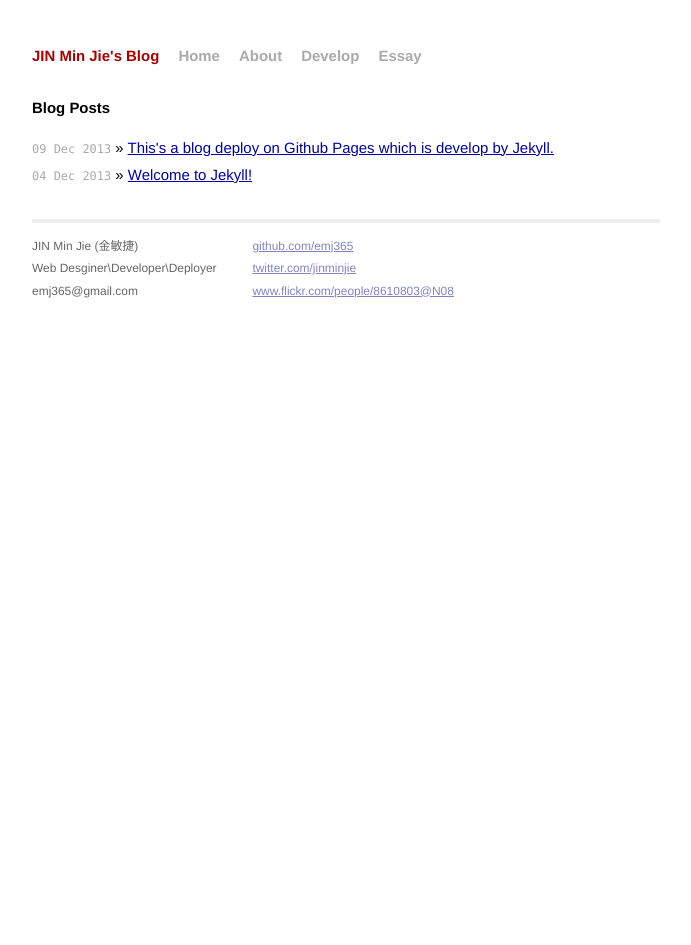
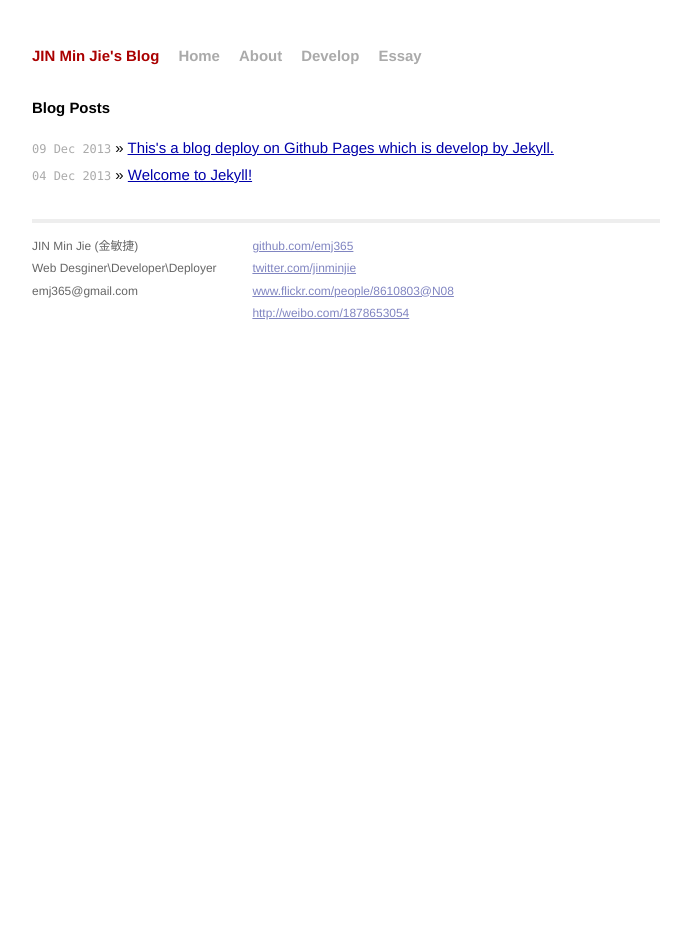
Before and after one commit to emj365/my-blog, a Jekyll site: the page built from index.html, in a window 1280 px wide. Shown: the whole page, without its empty margins (294-985 px from the left). Built offline with Jekyll 4.4.1, drawn with Linux system fonts in a browser that asks for light colours; Markdown is read by kramdown in place of the engine named in the settings.

Commit message:
add weibo

```diff
--- a/_layouts/default.html
+++ b/_layouts/default.html
@@ -39,6 +39,7 @@
                 <a href="https://github.com/emj365">github.com/emj365</a><br />
                 <a href="https://twitter.com/jinminjie">twitter.com/jinminjie</a><br />
                 <a href="http://www.flickr.com/people/8610803@N08/">www.flickr.com/people/8610803@N08</a><br />
+                <a href="http://weibo.com/1878653054">http://weibo.com/1878653054</a><br />
               </p>
             </div>
           </div>
```
